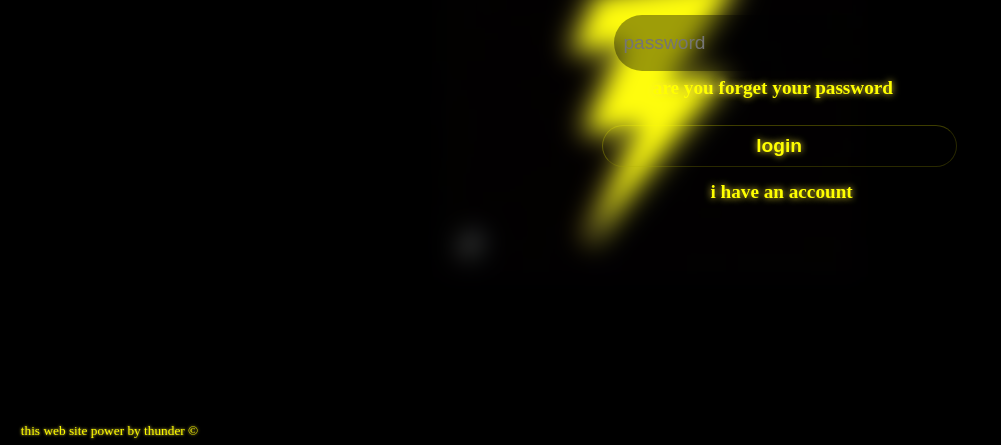
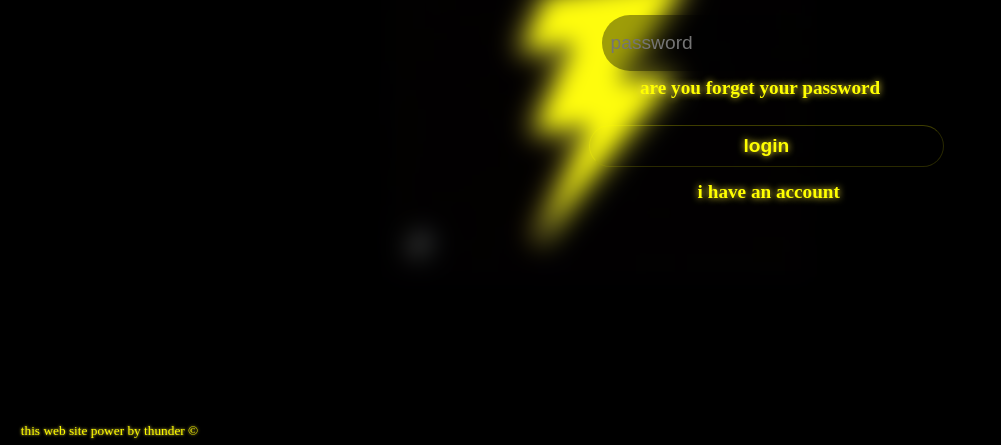
Before and after one commit to thunder-588/Thunder, a plain HTML site: page index.html in a window 1280 px wide. Shown: the part 355-800 px from the top of the page, without its empty margins (0-1001 px from the left). Drawn offline with Linux system fonts and the light colour scheme.

Commit message:
Update style.css

```diff
--- a/style.css
+++ b/style.css
@@ -18,13 +18,13 @@ img{
     z-index: 0;
     filter: blur(11px);
     top: 26vh;
-    left: 34vw;
+    left: 30vw;
 }
 
 form{
    position: absolute;
     top: 37vh;
-    left: 48vw;
+    left: 47vw;
     width: fit-content;
     z-index: 1;
 }
```
